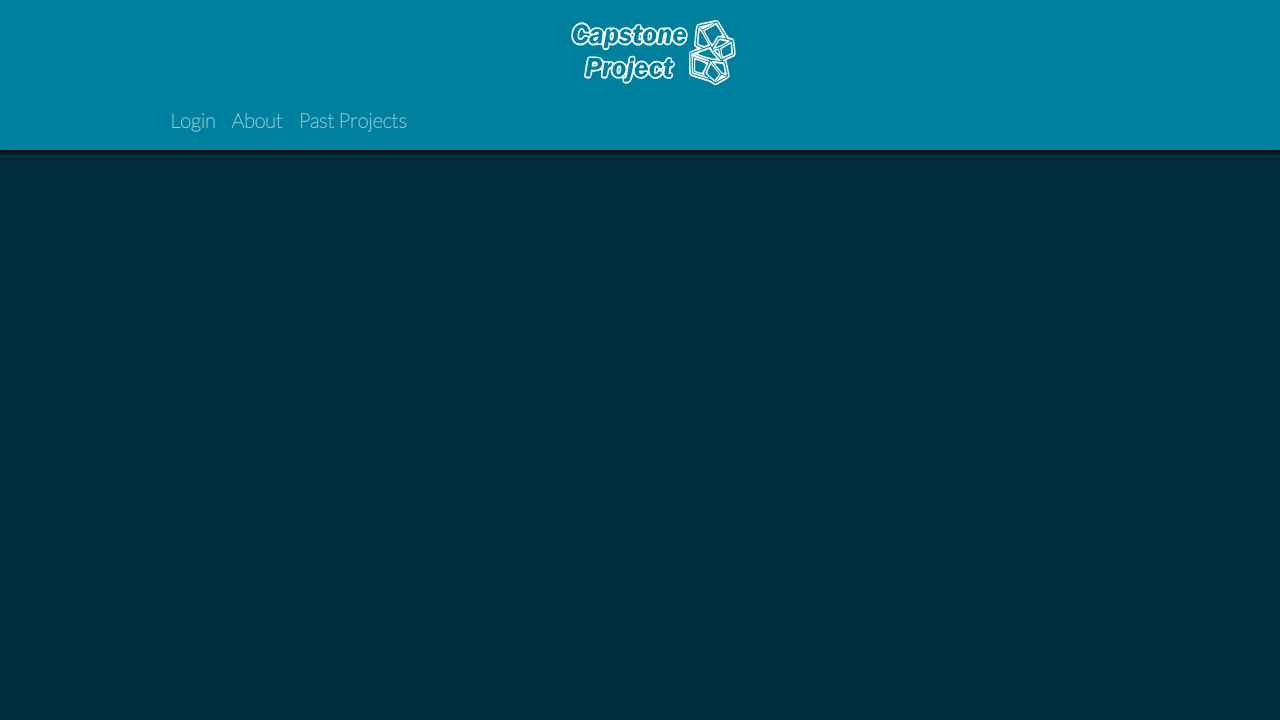
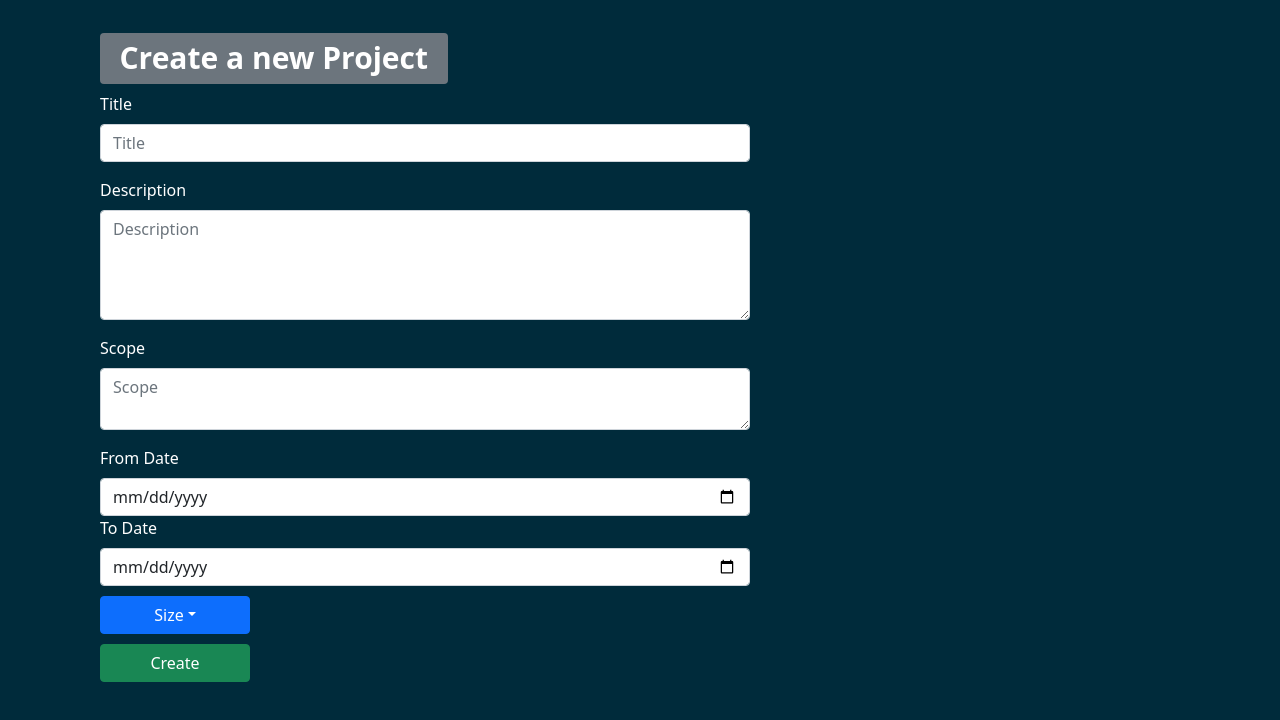
Before and after one commit to christian-townsend/capstone-project, a React (Create React App) app in the folder frontend/: page /projects in a window 1280 px wide. Shown: the top 720 px of the page. Built offline with nearby package versions, Linux system fonts and the light colour scheme.

Commit message:
add project component

```diff
--- a/frontend/package.json
+++ b/frontend/package.json
@@ -8,6 +8,7 @@
     "@testing-library/user-event": "^12.8.3",
     "bootstrap": "^5.1.1",
     "react": "^17.0.2",
+    "react-bootstrap": "^2.0.0-rc.0",
     "react-dom": "^17.0.2",
     "react-router-dom": "^5.3.0",
     "react-scripts": "^4.0.3",
--- a/frontend/src/App.js
+++ b/frontend/src/App.js
@@ -1,19 +1,21 @@
-import React from 'react';
-import './App.css';
+import React from "react";
+import "./App.css";
 import { BrowserRouter as Router, Route, Switch } from "react-router-dom";
 import "bootstrap/dist/css/bootstrap.min.css";
-import Navbar from "./components/navbar-component"
-import Dashboard from "./components/dashboard-component"
-import Landing from "./components/landing-component"
-import Login from "./components/login-component"
-
+import Navbar from "./components/navbar-component";
+import Dashboard from "./components/dashboard-component";
+import Landing from "./components/landing-component";
+import Login from "./components/login-component";
+import Project from "./components/project-component";
 
 function App() {
   return (
     <div className="App">
       <Router>
         <Switch>
+          <Route path="/projects" component={Project} />
           <Route path="/login" component={Login} />
+
           <div>
             <Navbar />
             <Route path="/dashboard" component={Dashboard} />
--- /dev/null
+++ b/frontend/src/components/project-component.js
@@ -0,0 +1,57 @@
+import React, { Component } from "react";
+import { Link } from "react-router-dom";
+import Form from "react-bootstrap/Form";
+import Button from "react-bootstrap/Button";
+import Badge from "react-bootstrap/Badge";
+import DropdownButton from "react-bootstrap/DropdownButton";
+import Dropdown from "react-bootstrap/Dropdown";
+
+export default class Project extends Component {
+  render() {
+    return (
+      <div
+        style={{ width: 650, marginLeft: 100, marginTop: 30, color: "white" }}
+      >
+        <div>
+          <h1>
+            <Badge bg="secondary">Create a new Project</Badge>
+          </h1>
+        </div>
+        <Form>
+          <Form.Group className="mb-3" controlId="exampleForm.ControlInput1">
+            <Form.Label>Title</Form.Label>
+            <Form.Control type="email" placeholder="Title" />
+          </Form.Group>
+          <Form.Group className="mb-3" controlId="exampleForm.ControlTextarea1">
+            <Form.Label>Description</Form.Label>
+            <Form.Control as="textarea" placeholder="Description" rows={4} />
+          </Form.Group>
+          <Form.Group className="mb-3" controlId="exampleForm.ControlTextarea1">
+            <Form.Label>Scope</Form.Label>
+            <Form.Control as="textarea" placeholder="Scope" rows={2} />
+          </Form.Group>
+          <Form.Group>
+            <Form.Label>From Date</Form.Label>
+            <Form.Control type="date" name="fromDate" placeholder="From Date" />
+          </Form.Group>
+          <Form.Group>
+            <Form.Label>To Date</Form.Label>
+            <Form.Control type="date" name="fromDate" placeholder="From Date" />
+          </Form.Group>
+          <DropdownButton
+            style={{ marginTop: 10 }}
+            id="dropdown-basic-button"
+            title="Size"
+          >
+            <Dropdown.Item href="#/action-1">1</Dropdown.Item>
+            <Dropdown.Item href="#/action-2">2</Dropdown.Item>
+            <Dropdown.Item href="#/action-3">3</Dropdown.Item>
+          </DropdownButton>
+        </Form>
+        <Button style={{ marginTop: 10 }} variant="success">
+          Create
+        </Button>{" "}
+      </div>
+    );
+  }
+}
```
Also changed, not shown: frontend/src/components/navbar-component.js (+21 -8 lines), 1 other file (tests, documents, lock files or other folders). Lines whose indentation alone changed are shown as unchanged.
